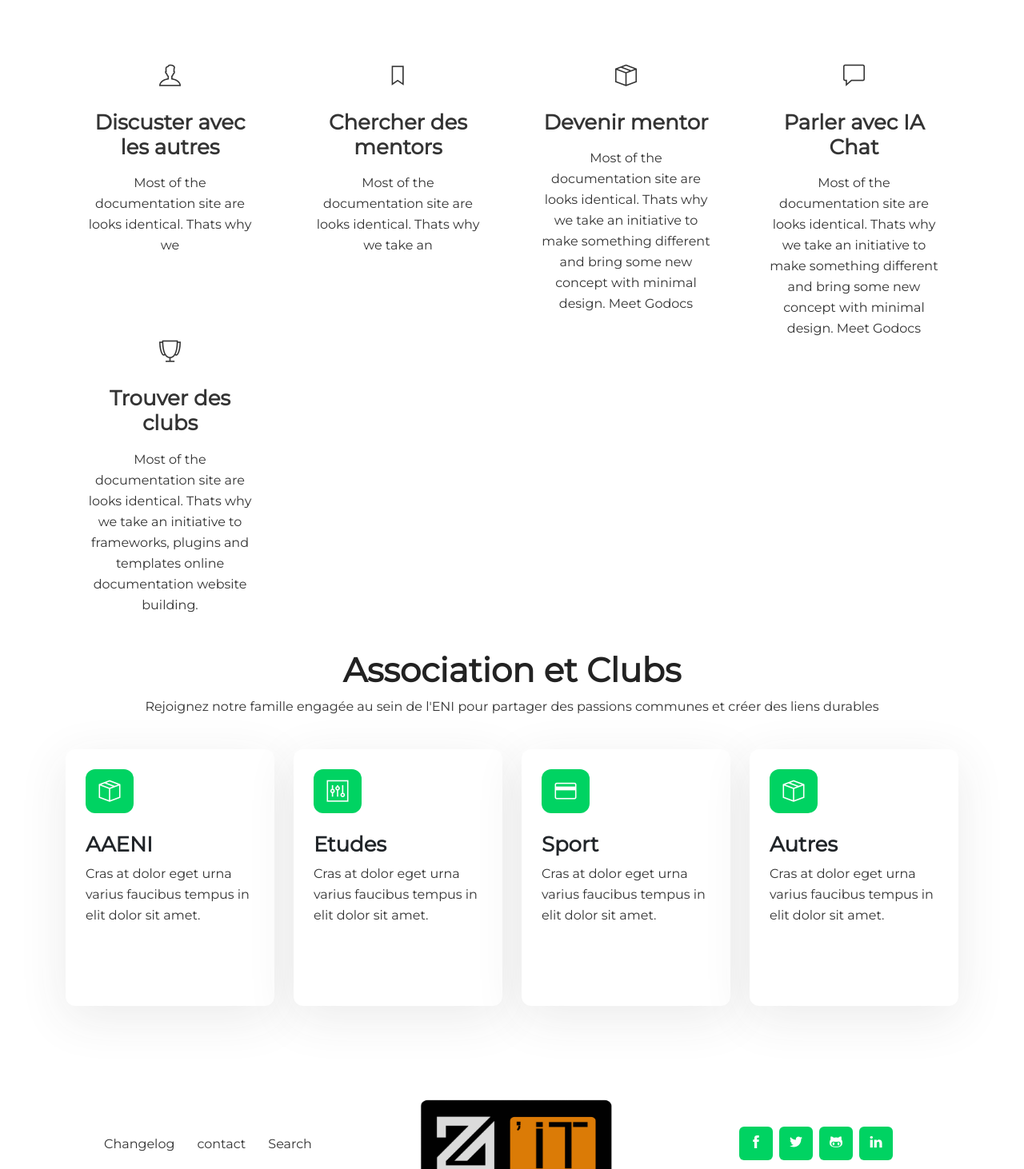
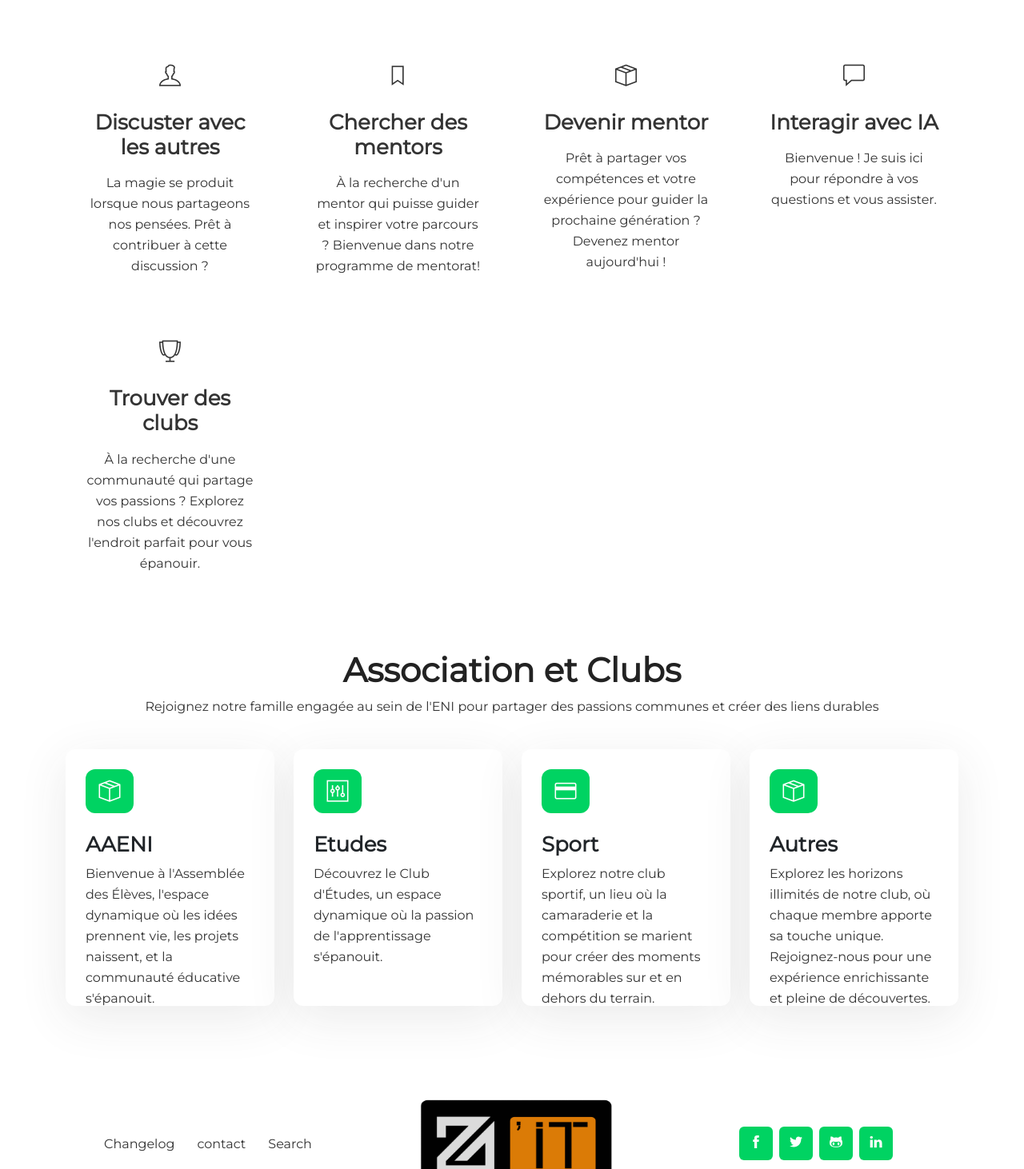
Before and after one commit to DiaryFenohasina/Devhunt2024, a Vue app in the folder front_DevHunt/: page / in a window 1280 px wide. Shown: the part 1052-2514 px from the top of the page at 80% size. Built offline with nearby package versions, Linux system fonts and the light colour scheme; a small style sheet from the web is missing.

Commit message:
fix landing

```diff
--- a/front_DevHunt/src/data/index.js
+++ b/front_DevHunt/src/data/index.js
@@ -69,7 +69,7 @@ const Mentorat = {
       icon : 'ti-package',
       image : cta,
       title: 'AAENI',
-      text : 'Cras at dolor eget urna varius faucibus tempus in elit dolor sit amet.',
+      text : 'Bienvenue à l\'Assemblée des Élèves, l\'espace dynamique où les idées prennent vie, les projets naissent, et la communauté éducative s\'épanouit. ',
       about : `Most of the documentation site are looks identical. Thats why we take an initiative to
                 make something different and bring some new concept with minimal design. Meet Godocs ,
                 a documentation and knowledge based website template. It can be used for software, API,
@@ -79,7 +79,7 @@ const Mentorat = {
       icon : 'ti-panel',
       image : basic,
       title: 'Etudes',
-      text : 'Cras at dolor eget urna varius faucibus tempus in elit dolor sit amet.',
+      text : 'Découvrez le Club d\'Études, un espace dynamique où la passion de l\'apprentissage s\'épanouit.',
       about : `Most of the documentation site are looks identical. Thats why we take an initiative to
                 make something different and bring some new concept with minimal design. Meet Godocs ,
                 a documentation and knowledge based website template. It can be used for software, API,
@@ -89,7 +89,7 @@ const Mentorat = {
       icon : 'ti-credit-card',
       image : logo,
       title: 'Sport',
-      text : 'Cras at dolor eget urna varius faucibus tempus in elit dolor sit amet.',
+      text : 'Explorez notre club sportif, un lieu où la camaraderie et la compétition se marient pour créer des moments mémorables sur et en dehors du terrain.',
       about : `Most of the documentation site are looks identical. Thats why we take an initiative to
                 make something different and bring some new concept with minimal design. Meet Godocs ,
                 a documentation and knowledge based website template. It can be used for software, API,
@@ -99,7 +99,7 @@ const Mentorat = {
       icon : 'ti-package',
       image : cta,
       title: 'Autres',
-      text : 'Cras at dolor eget urna varius faucibus tempus in elit dolor sit amet.',
+      text : 'Explorez les horizons illimités de notre club, où chaque membre apporte sa touche unique. Rejoignez-nous pour une expérience enrichissante et pleine de découvertes.',
       about : `Most of the documentation site are looks identical. Thats why we take an initiative to
                 make something different and bring some new concept with minimal design. Meet Godocs ,
                 a documentation and knowledge based website template. It can be used for software, API,
@@ -222,34 +222,31 @@ const Mentorat = {
       icon: 'ti-user',
       image : cta,
       title : 'Discuster avec les autres',
-      text : `Most of the documentation site are looks identical. Thats why we `
+      text : `La magie se produit lorsque nous partageons nos pensées. Prêt à contribuer à cette discussion ?`
     },
     {
       icon: 'ti-bookmark',
       image : cta,
       title : 'Chercher des mentors',
-      text : `Most of the documentation site are looks identical. Thats why we take an `
+      text : `À la recherche d'un mentor qui puisse guider et inspirer votre parcours ? Bienvenue dans notre programme de mentorat!`
     },
     {
       icon: 'ti-package',
       image : cta,
       title : 'Devenir mentor',
-      text : `Most of the documentation site are looks identical. Thats why we take an initiative to
-      make something different and bring some new concept with minimal design. Meet Godocs `
+      text : `Prêt à partager vos compétences et votre expérience pour guider la prochaine génération ? Devenez mentor aujourd'hui !`
     },
     {
       icon: 'ti-comment',
       image : cta,
-      title : 'Parler avec IA Chat',
-      text : `Most of the documentation site are looks identical. Thats why we take an initiative to
-      make something different and bring some new concept with minimal design. Meet Godocs `
+      title : 'Interagir avec IA',
+      text : `Bienvenue ! Je suis ici pour répondre à vos questions et vous assister. `
     },
     {
       icon: 'ti-cup',
       image : cta,
       title : "Trouver des clubs",
-      text : `Most of the documentation site are looks identical. Thats why we take an initiative to
-      frameworks, plugins and templates online documentation website building.`
+      text : `À la recherche d'une communauté qui partage vos passions ? Explorez nos clubs et découvrez l'endroit parfait pour vous épanouir.`
     },
   ]
   const sary = [
```
